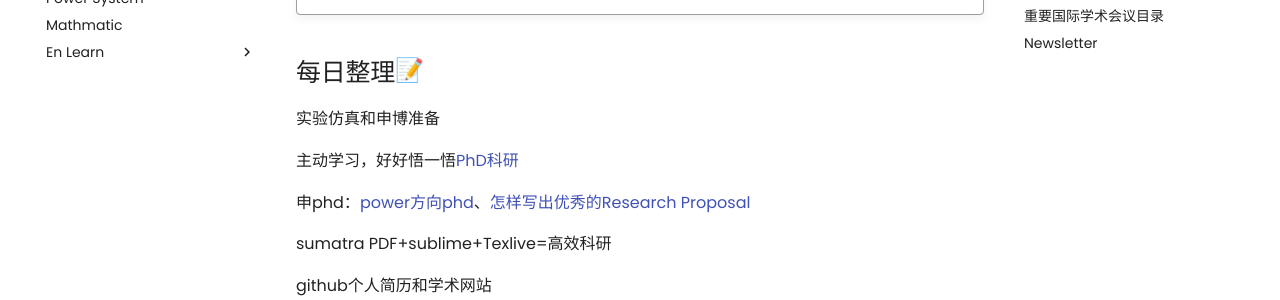
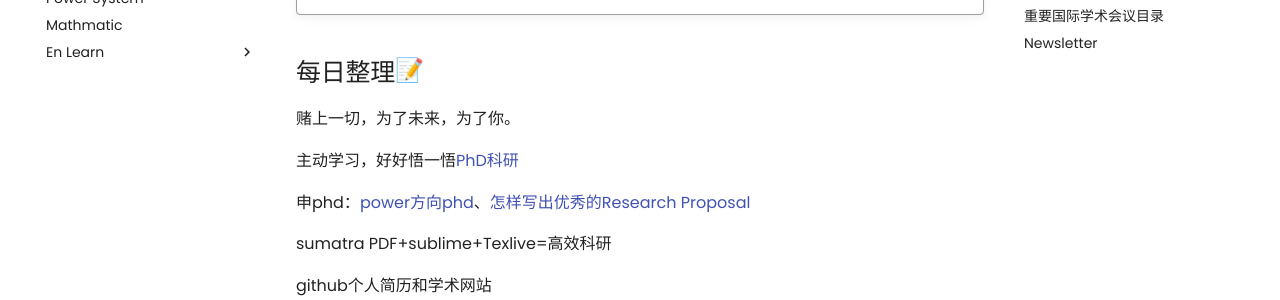
Before and after one commit to Pengyu-Jin/Pengyu-Jin.github.io, an MkDocs documentation site: the page built from docs/major/research/research.md, in a window 1280 px wide and 900 px high. Shown: the part 297-597 px from the top of the window. Built offline with MkDocs 1.6.1 and Material for MkDocs 9.7.7, drawn with Linux system fonts in a browser that asks for light colours; emoji names are drawn with the system emoji font; comment, search, counter and statistics services are not loaded.

Commit message:
research20260704

```diff
--- a/docs/major/research/research.md
+++ b/docs/major/research/research.md
@@ -3,8 +3,7 @@
     Chance favors the prepared mind.
 
 ## 每日整理:memo:
-
-实验仿真和申博准备
+赌上一切，为了未来，为了你。
 
 主动学习，好好悟一悟[PhD科研](https://zhuanlan.zhihu.com/p/477439202){:target="_blank"}
 
```
